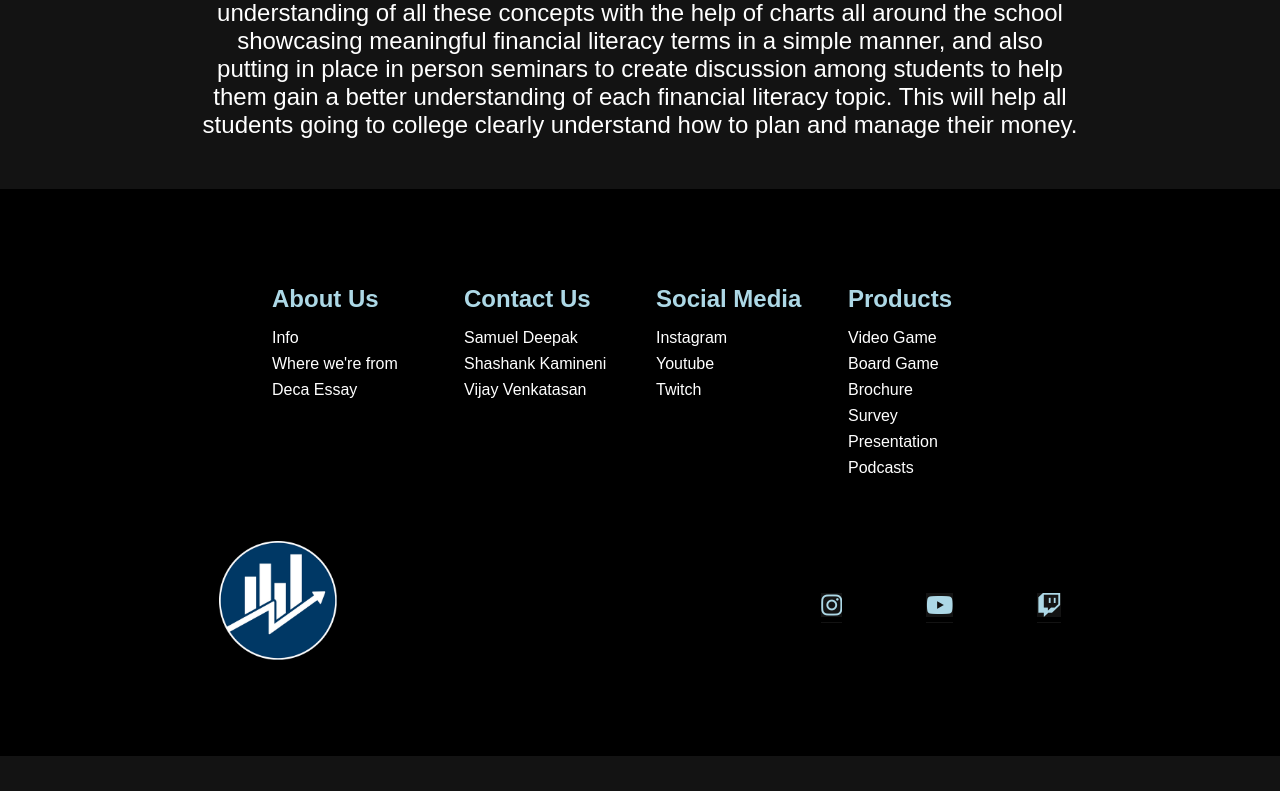
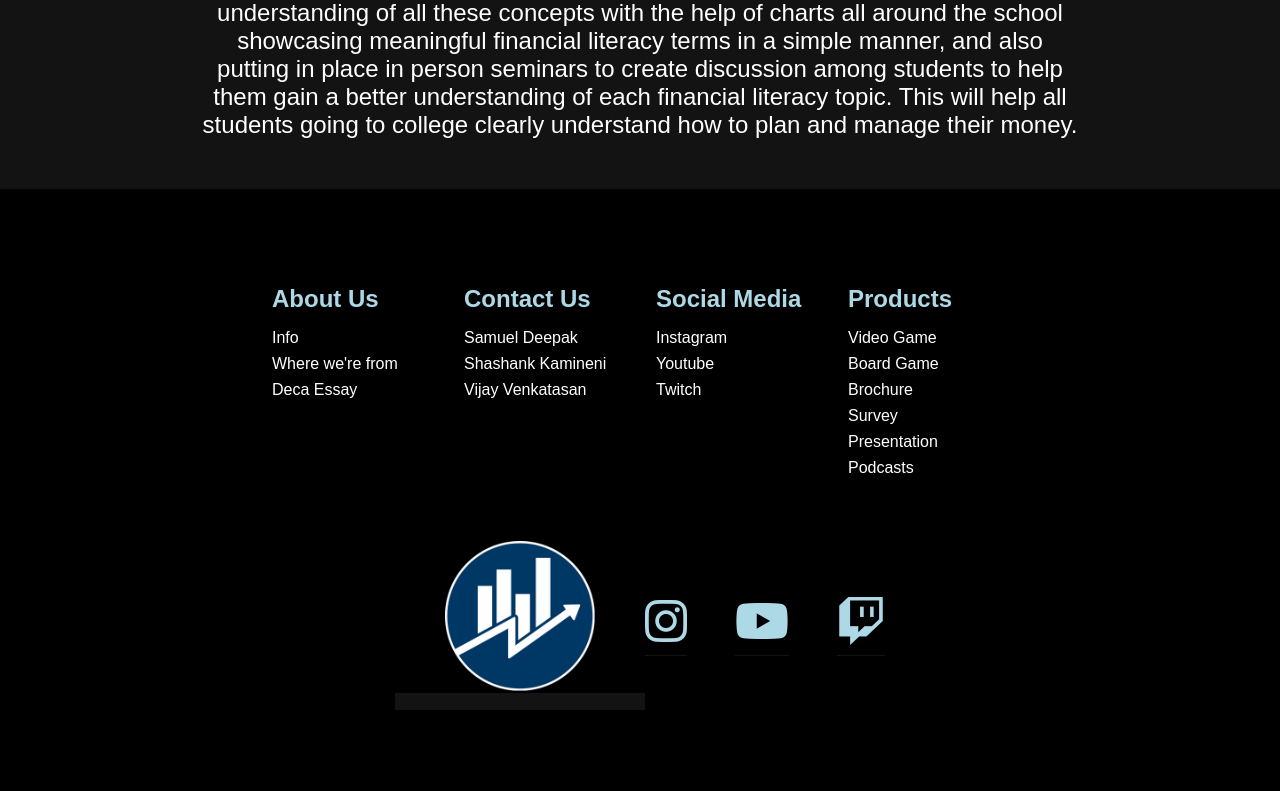
Before and after one commit to StallingBread44/aspirefinance, a plain HTML site: page index.html in a window 1280 px wide. Shown: the part 1032-1823 px from the top of the page. Before the commit the page ends 1788 px from the top, so only its background shows below. Drawn offline with nearby package versions, Linux system fonts and the light colour scheme; files whose address does not match are found by name.

Commit message:
Fix stuff

```diff
--- a/footer.html
+++ b/footer.html
@@ -14,7 +14,7 @@
                 <h2>
                     Contact Us
                 </h2>
-                <a href="mainto:samueldeepak39@gmail.com?subject=Support&body=Message" target="_blank">Samuel Deepak</a>
+                <a href="mainto:samueldeepak39@gmail.com" target="_blank">Samuel Deepak</a>
                 <a href="mailto:ramesh.kamineni@gmail.com" target="_blank">Shashank Kamineni</a>
                 <a href="mailto:vmukund@gmail.com" target="_blank">Vijay Venkatasan</a>
             </div>
@@ -43,8 +43,8 @@
     <section class="social__media">
         <div class="social__media-wrap">
             <div class="footer__logo">
-                <a href="https://stallingbread44.github.io/aspirefinance/index.html">
-                    <img src="./logo.png" alt="Aspire Finances" id="footer-logo">
+                <a href="https://stallingbread44.github.io/aspirefinance/index.html" id="footer__logo-2">
+                    <img src="./logo.png" alt="aspirefinance" id="footer-logo">
                 </a>
             </div>
             <div class="social__icons">
--- a/main.css
+++ b/main.css
@@ -29,6 +29,7 @@
     height: 50px;
     overflow: hidden;
     cursor: pointer;
+    background-color: black;
 }
 .navbar__menu{
     display: flex;
@@ -135,14 +136,13 @@
 #footer-logo{
     color: lightblue;
     background-color: black;
-    display: flex;
-    align-items: center;
     text-decoration: none;
     font-size: 2rem;
     margin-bottom: 1rem;
     background-color: black;
-    height: 35%;
-    width: 35%;
+    width: auto;
+    height: 150px;
+    padding: 0 50px;
 }
 .footer__logo{
     background-color: black;
@@ -157,6 +157,7 @@
 .footer__link-wrapper{
     display:flex;
     background-color: black;
+
 }
 .footer__link-items{
     display:flex;
@@ -190,8 +191,9 @@
 }
 .social__media-wrap{
     display:flex;
-    justify-content: space-between;
+    justify-content: center;
     align-items: center;
+    text-align: center;
     width: 90%;
     margin: 40px auto 0 auto;
     background-color: black;
@@ -205,8 +207,17 @@
 .social__icon-link{
     background-color: black;
     color: lightblue;
-    font-size: 24px;
+    font-size: 48px;
 }
+.social__icon-link i{
+    background-color: black;
+    color: lightblue;
+    font-size: 48px;
+}
+.footer__logo-2{
+
+}
+
 @media screen and (max-width: 968px) {
     .fa-bars{
         line-height: normal  !important;
```
